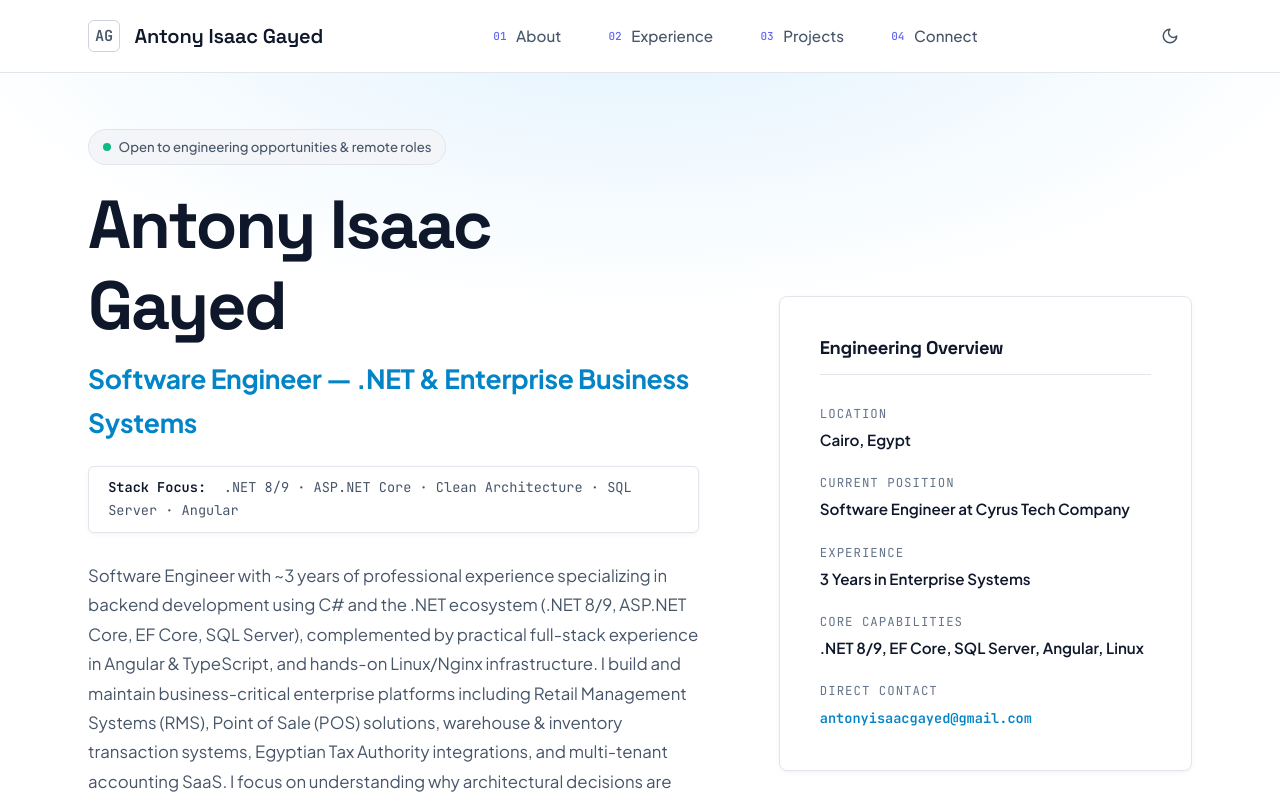
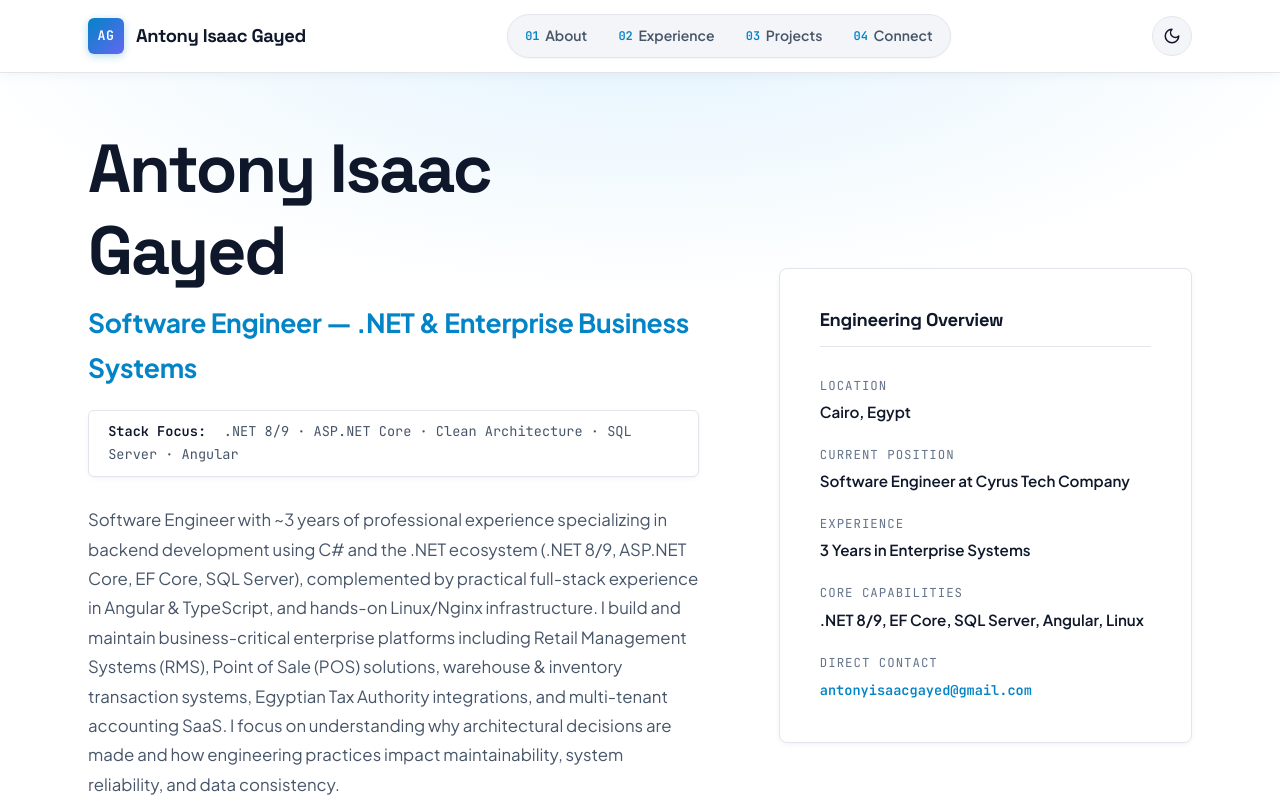
Before and after one commit to tonyisaacG/software-engineer-portfolio, an Angular app: page / in a window 1280 px wide. Shown: the top 800 px of the page. Built offline with nearby package versions, Linux system fonts and the light colour scheme.

Commit message:
feat(portfolio): refine fixed header, remove status badge, and style availability work scope

```diff
--- a/src/app/app.scss
+++ b/src/app/app.scss
@@ -1,3 +1,5 @@
+@use 'variables' as *;
+
 :host {
   display: flex;
   flex-direction: column;
@@ -6,4 +8,5 @@
 
 .app-main {
   flex: 1;
+  padding-top: $header-height;
 }
--- a/src/app/features/contact/contact.scss
+++ b/src/app/features/contact/contact.scss
@@ -6,6 +6,108 @@
 
   &__inner {
     @include container;
+  }
+
+  // Work Scope & Availability Banner
+  &__work-scope {
+    padding: $space-6;
+    margin-bottom: $space-7;
+    background-color: var(--color-surface);
+    border: 1px solid var(--color-border);
+    position: relative;
+    overflow: hidden;
+
+    &::before {
+      content: '';
+      position: absolute;
+      top: 0;
+      left: 0;
+      right: 0;
+      height: 3px;
+      background: linear-gradient(90deg, var(--color-accent) 0%, var(--color-accent-2) 100%);
+    }
+
+    @include respond-to($breakpoint-md) {
+      padding: $space-7;
+    }
+  }
+
+  &__scope-head {
+    margin-bottom: $space-6;
+  }
+
+  &__scope-title {
+    font-size: 1.35rem;
+    font-weight: 700;
+    color: var(--color-text);
+    margin-top: $space-2;
+    letter-spacing: -0.01em;
+
+    @include respond-to($breakpoint-md) {
+      font-size: 1.55rem;
+    }
+  }
+
+  &__scope-grid {
+    display: grid;
+    grid-template-columns: 1fr;
+    gap: $space-5;
+
+    @include respond-to($breakpoint-md) {
+      grid-template-columns: repeat(3, 1fr);
+      gap: $space-5;
+    }
+  }
+
+  &__scope-item {
+    display: flex;
+    flex-direction: column;
+    gap: $space-3;
+    padding: $space-5;
+    background-color: var(--color-bg-subtle);
+    border: 1px solid var(--color-border);
+    border-radius: $radius-sm;
+    transition: all 180ms ease;
+
+    &:hover {
+      border-color: var(--color-accent);
+      background-color: var(--color-surface);
+      transform: translateY(-2px);
+      box-shadow: 0 4px 14px rgba(0, 0, 0, 0.05);
+    }
+  }
+
+  &__scope-icon {
+    font-size: 1.6rem;
+    line-height: 1;
+    display: inline-flex;
+    align-items: center;
+    justify-content: center;
+    width: 2.75rem;
+    height: 2.75rem;
+    background-color: var(--color-accent-subtle);
+    border-radius: $radius-sm;
+    border: 1px solid rgba(2, 132, 199, 0.15);
+  }
+
+  &__scope-body {
+    display: flex;
+    flex-direction: column;
+    gap: $space-2;
+  }
+
+  &__scope-name {
+    font-size: 1.05rem;
+    font-weight: 700;
+    color: var(--color-text);
+    letter-spacing: -0.01em;
+  }
+
+  &__scope-desc {
+    font-size: 0.885rem;
+    line-height: 1.6;
+    color: var(--color-text-muted);
+    margin: 0;
   }
 
   &__layout {
--- a/src/app/features/hero/hero.html
+++ b/src/app/features/hero/hero.html
@@ -1,11 +1,6 @@
 <section class="hero" aria-labelledby="hero-name">
   <div class="hero__inner">
     <div class="hero__main">
-      <div class="status-pill hero__status">
-        <span class="status-pill__dot" aria-hidden="true"></span>
-        <span>{{ profile.status }}</span>
-      </div>
-
       <h1 class="hero__name" id="hero-name">{{ profile.name }}</h1>
 
       <p class="hero__headline">{{ profile.headline }}</p>
--- a/src/app/shared/components/header/header.scss
+++ b/src/app/shared/components/header/header.scss
@@ -2,13 +2,17 @@
 @use 'mixins' as *;
 
 .site-header {
-  position: sticky;
+  position: fixed;
   top: 0;
-  z-index: 100;
+  left: 0;
+  right: 0;
+  width: 100%;
+  z-index: 1000;
   background-color: var(--color-bg-header);
-  backdrop-filter: blur(12px);
-  -webkit-backdrop-filter: blur(12px);
+  backdrop-filter: blur(16px);
+  -webkit-backdrop-filter: blur(16px);
   border-bottom: 1px solid var(--color-border);
+  box-shadow: 0 2px 14px -2px rgba(0, 0, 0, 0.06);
   transition: background-color 200ms ease, border-color 200ms ease;
 
   &__inner {
@@ -23,10 +27,8 @@
   &__brand {
     display: inline-flex;
     align-items: center;
-    gap: $space-3;
+    gap: 0.75rem;
     color: var(--color-text);
-    font-weight: 650;
-    letter-spacing: -0.01em;
     min-height: 44px;
 
     &:hover {
@@ -39,27 +41,32 @@
     display: inline-flex;
     align-items: center;
     justify-content: center;
-    width: 2rem;
-    height: 2rem;
-    border: 1px solid var(--color-border-strong);
+    width: 2.25rem;
+    height: 2.25rem;
+    background: linear-gradient(135deg, var(--color-accent) 0%, var(--color-accent-2) 100%);
     border-radius: $radius-sm;
-    font-size: $font-size-sm;
-    font-weight: 700;
-    color: var(--color-text-muted);
+    font-size: 0.825rem;
+    font-weight: 800;
+    color: #ffffff;
     font-family: $font-family-mono;
+    letter-spacing: 0.05em;
+    box-shadow: 0 2px 8px rgba(2, 132, 199, 0.3);
   }
 
   &__name {
     font-family: $font-family-display;
-    font-size: $font-size-lg;
-    font-weight: 600;
+    font-size: 1.15rem;
+    font-weight: 700;
+    letter-spacing: -0.02em;
+    color: var(--color-text);
   }
 
   &__index {
     font-family: $font-family-mono;
-    font-size: 0.6875rem;
-    color: var(--color-accent-2);
-    margin-right: $space-2;
+    font-size: 0.75rem;
+    font-weight: 700;
+    color: var(--color-accent);
+    margin-right: 0.35rem;
   }
 
   &__nav {
@@ -96,29 +103,35 @@
     @include respond-to($breakpoint-md) {
       flex-direction: row;
       align-items: center;
-      gap: $space-5;
+      gap: 0.25rem;
+      background-color: var(--color-bg-subtle);
+      border: 1px solid var(--color-border);
+      border-radius: 9999px;
+      padding: 0.25rem;
+      box-shadow: 0 1px 3px rgba(0, 0, 0, 0.04);
     }
   }
 
   &__link {
     display: inline-flex;
     align-items: center;
-    min-height: 44px;
-    padding: $space-2 $space-3;
-    border-radius: $radius-sm;
+    padding: 0.45rem 1rem;
+    border-radius: 9999px;
     color: var(--color-text-muted);
-    font-size: $font-size-sm;
-    font-weight: 500;
-    transition: color 120ms ease, background-color 120ms ease;
+    font-size: 0.875rem;
+    font-weight: 600;
+    transition: all 160ms cubic-bezier(0.16, 1, 0.3, 1);
 
     &:hover {
-      color: var(--color-text);
-      background-color: var(--color-bg-subtle);
+      color: var(--color-accent);
+      background-color: var(--color-surface);
+      box-shadow: 0 2px 8px rgba(0, 0, 0, 0.08);
       text-decoration: none;
+      transform: translateY(-1px);
     }
 
     @include respond-to($breakpoint-md) {
-      padding: $space-2 $space-2;
+      padding: 0.35rem 0.85rem;
     }
   }
 
@@ -133,19 +146,25 @@
     display: inline-flex;
     align-items: center;
     justify-content: center;
-    width: 44px;
-    height: 44px;
-    border-radius: $radius-sm;
-    color: var(--color-text-muted);
-    transition: color 120ms ease, background-color 120ms ease;
+    width: 40px;
+    height: 40px;
+    border-radius: 50%;
+    background-color: var(--color-bg-subtle);
+    border: 1px solid var(--color-border);
+    color: var(--color-text);
+    transition: all 160ms ease;
 
     &:hover {
-      color: var(--color-text);
-      background-color: var(--color-bg-subtle);
+      background-color: var(--color-surface);
+      border-color: var(--color-accent);
+      color: var(--color-accent);
+      transform: scale(1.05);
     }
   }
 
   &__menu-toggle {
+    border-radius: $radius-sm;
+
     @include respond-to($breakpoint-md) {
       display: none;
     }
```
Also changed, not shown: src/app/features/contact/contact.html (+52 -12 lines).
